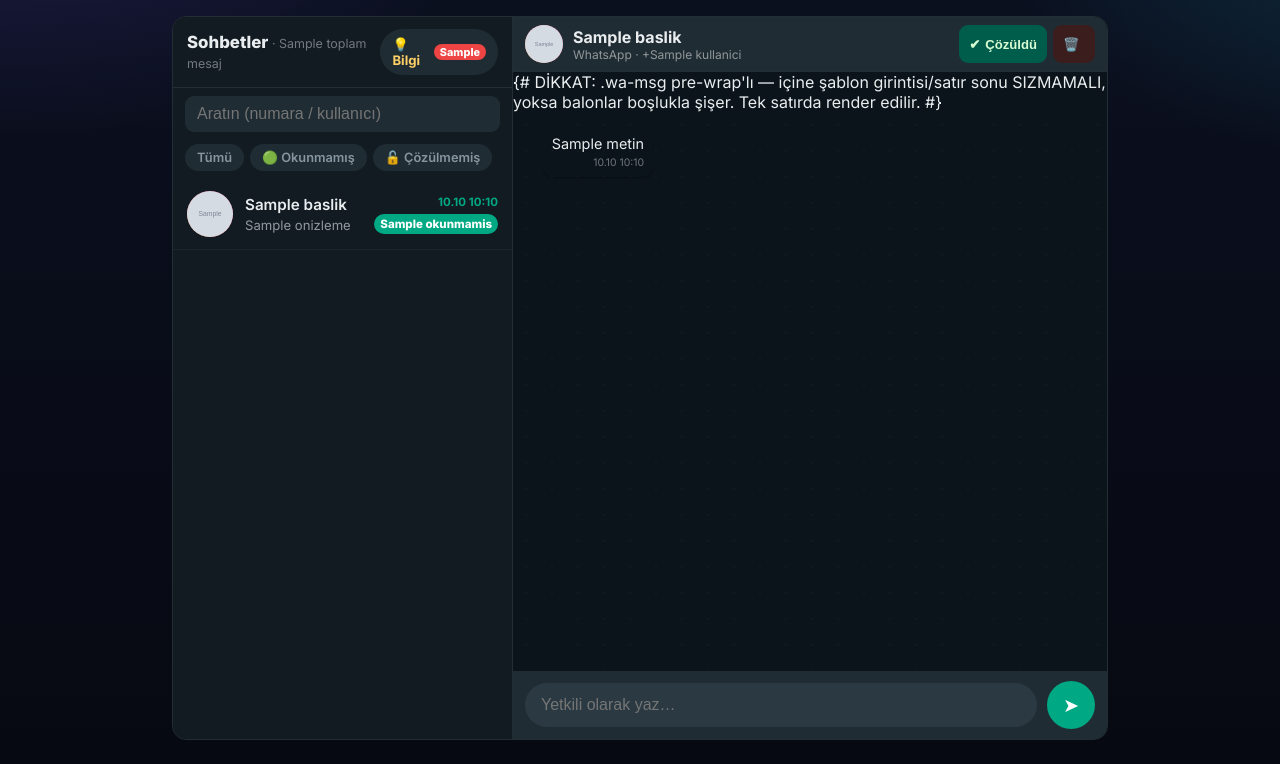
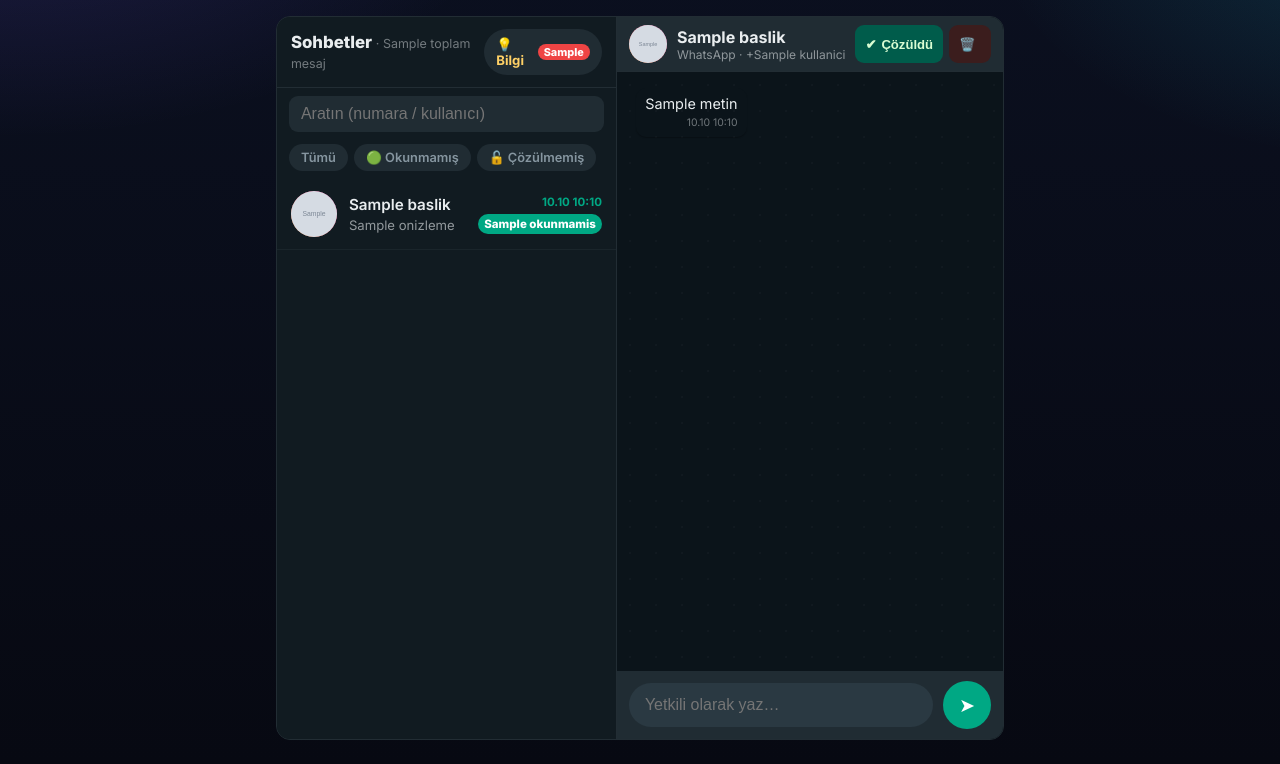
Before and after one commit to electroizm/web-etiket, a Django app: template dashboard/templates/dashboard/bot_konusmalar.html in a window 1280 px wide. Shown: the part 78-842 px from the top of the page. Run offline with Django 5.2, Linux system fonts and the light colour scheme; the template is opened without the code that fills it: most values are stand-ins (such as "Sample title", 1, 10 or a date in 2020); grey boxes marked "Sample" are stand-in pictures.

Commit message:
Duzelt: sablon yorumu ekrana basiliyordu (iki satira bolunmus {# #})
Django {# #} yorumu tek satirda kalmali; bolununce literal metin olarak
render ediliyor ve konusma alaninin ustunde gorunuyordu. Tek satira alindi.
Surum 2607.06.4.

Co-Authored-By: Claude Opus 4.8 <noreply@anthropic.com>

```diff
--- a/dashboard/templates/dashboard/bot_konusmalar.html
+++ b/dashboard/templates/dashboard/bot_konusmalar.html
@@ -252,8 +252,7 @@
             </div>
           </div>
 
-          {# DİKKAT: .wa-msg pre-wrap'lı — içine şablon girintisi/satır sonu
-             SIZMAMALI, yoksa balonlar boşlukla şişer. Tek satırda render edilir. #}
+          {# DİKKAT: .wa-msg pre-wrap'lı — içine şablon girintisi/satır sonu sızmamalı, yoksa balonlar boşlukla şişer. Tek satırda render edilir. #}
           <div class="wa-msgs" id="waMsgs">
             {% for m in secili.mesajlar %}<div class="wa-msg {{ m.yon }}">{% if m.elle %}<span class="kaynak">👤 YETKİLİ</span>{% endif %}{{ m.metin }}<span class="saat">{{ m.olusturma|date:"d.m H:i" }}</span></div>{% endfor %}
           </div>
--- a/etiket_project/settings.py
+++ b/etiket_project/settings.py
@@ -141,7 +141,7 @@ TEMPLATES = [
 # Telif + sürüm (alt yazı). TEK KAYNAK — context processor ile tüm template'lere geçer.
 # APP_SURUM = son deploy tarihi (vYYAA.GG); HER deploy öncesi güncellenir.
 # APP_TELIF = ilk yayın yılı SABİT (bu proje 2026'da başladı; takvim yılıyla değişmez).
-APP_SURUM = "2607.06.3"
+APP_SURUM = "2607.06.4"
 APP_TELIF = "© 2026 İsmail Güneş"
 
 WSGI_APPLICATION = 'etiket_project.wsgi.application'
```
